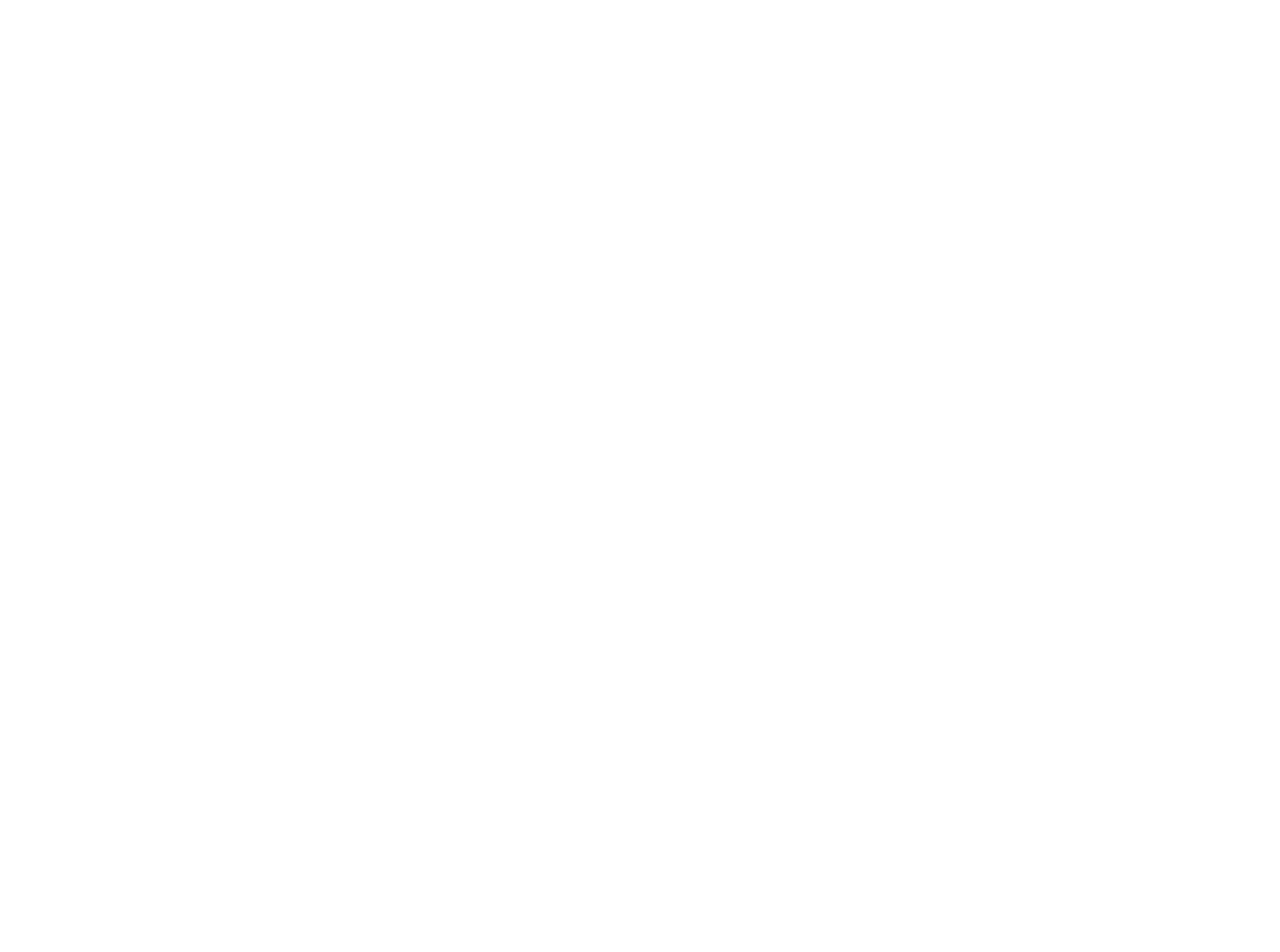
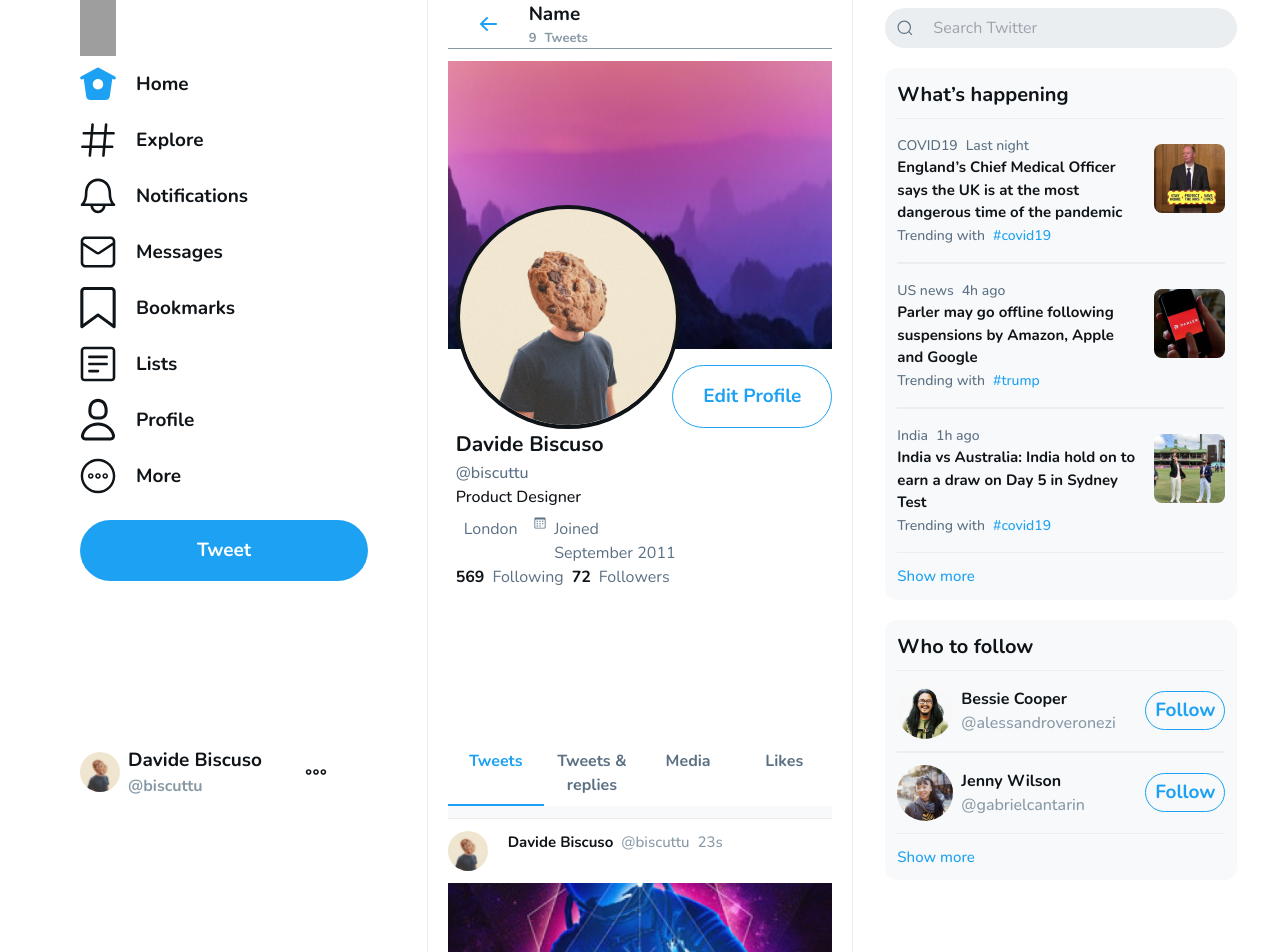
Before and after one commit to ygorgama/clone-twiter, a React (Vite) app: page /profile in a window 1280 px wide. Before the commit this address had no page. Shown: the top 952 px of the page. Before the commit the page ends 800 px from the top, so only its background shows below. Built offline with nearby package versions, Linux system fonts and the light colour scheme; grey boxes are pictures that could not be loaded.

Commit message:
Página de profile quase completa, useContext adicionado

```diff
--- a/src/App.tsx
+++ b/src/App.tsx
@@ -4,20 +4,23 @@
 import { Home } from "./components/Home";
 import { PageNotFount } from "./components/PageNotFount";
 import { useState } from "react";
+import { ProfilePage } from "./components/ProfilePage";
+import { darkContext } from "./store/dark-context";
 
 function App() {
   const [isLoged, setIsLoged] = useState<boolean>(true);
   return (
-    <div className="App">
+    <darkContext.Provider value={{ isDark: false, setIsDark(isDark) {} }}>
       {isLoged && (
         <Routes>
           <Route path="/" element={<Navigate to="/home" />} />
           <Route path="/home" element={<Home />} />
+          <Route path="/profile" element={<ProfilePage />} />
           <Route path="/404" element={<PageNotFount />} />
         </Routes>
       )}
       {!isLoged && <Footer />}
-    </div>
+    </darkContext.Provider>
   );
 }
 
--- a/src/components/Header.tsx
+++ b/src/components/Header.tsx
@@ -1,84 +1,87 @@
-import { clsx } from 'clsx';
-import { Slot } from '@radix-ui/react-slot';
+import { clsx } from "clsx";
+import { Slot } from "@radix-ui/react-slot";
+import { NavLink } from "react-router-dom";
 
-
-export interface HeaderContainerProps{
+export interface HeaderContainerProps {
   isDark: boolean;
   isHome: boolean;
-    twetts: string
-    functionHandller?: () => void
+  twetts: string;
+  functionHandller?: () => void;
 }
 
-export interface HeaderProfileProps{
-    twetts: string
-    functionHandller?: () => void
+export interface HeaderProfileProps {
+  twetts: string;
+  functionHandller?: () => void;
 }
 
-export interface HeaderHomeProps{
-    functionHandller?: () => void
+export interface HeaderHomeProps {
+  functionHandller?: () => void;
 }
 
-
-export interface ImageProps{
-    functionHandller?: () => void
-    isHome: boolean
+export interface ImageProps {
+  functionHandller?: () => void;
+  isHome: boolean;
+  to?: string;
 }
 
-export function HeaderContainer(props:HeaderContainerProps) {
-
-    return(
-        <div className={clsx(
-            'flex text-md font-bold w-full  border-b-1 border-dark-6',
+export function HeaderContainer(props: HeaderContainerProps) {
+  return (
+    <div
+      className={clsx(
+        "flex text-md font-bold w-full  border-b-1 border-dark-6",
         {
-                "text-black":  !props.isDark,
+          "text-black": !props.isDark,
           "text-white": props.isDark,
-
         }
-        )}>
-
-            {props.isHome ? <HeaderHome functionHandller={props.functionHandller}/>  : <HeaderProfile twetts={props.twetts} />}
+      )}
+    >
+      {props.isHome ? (
+        <HeaderHome functionHandller={props.functionHandller} />
+      ) : (
+        <HeaderProfile twetts={props.twetts} />
+      )}
     </div>
-    )
+  );
 }
 
-
-function Symbol(props:ImageProps) {
-        const image = props.isHome  ? 'change-mode.svg' : 'setinha.svg';
-        const Comp = props.isHome ? 'button' : 'a'
-        return(
-        <Slot className='w-9 h-14'>
-            <button onClick={props.functionHandller}><img src={`../../src/assets/${image}`} alt="Simbolo" /></button>
+function Symbol(props: ImageProps) {
+  const image = props.isHome ? "change-mode.svg" : "setinha.svg";
+  const Comp = props.isHome ? "button" : NavLink;
+  return (
+    <Slot className="w-9 h-14">
+      <Comp to="/" onClick={props.functionHandller}>
+        <img src={`../../src/assets/${image}`} alt="Simbolo" />
+      </Comp>
     </Slot>
-    )
+  );
 }
 
-
-
-
- function HeaderProfile(props:HeaderProfileProps) {
-    return(
-        <div className='flex items-center ml-8'>
-            <div className='mr-8'>
-                <Symbol isHome={false}/>
+function HeaderProfile(props: HeaderProfileProps) {
+  return (
+    <div className="flex items-center ml-8">
+      <div className="mr-8">
+        <Symbol isHome={false} />
       </div>
       <div>
-                <p className='text-md'>Name</p>
-                <p className='text-dark-6 text-xls'>{props.twetts}</p>
+        <p className="text-md">Name</p>
+        <div className="flex text-dark-6 text-xls">
+          <p className="mr-2">{props.twetts}</p>
+          <p>Tweets</p>
         </div>
       </div>
-    )
+    </div>
+  );
 }
 
-
-function HeaderHome(props:HeaderHomeProps) {
-    return(
-        <div className='flex justify-between items-center w-full'>
-            <div >
-               <p className='text-md'>Home</p>
+function HeaderHome(props: HeaderHomeProps) {
+  return (
+    <div className="flex justify-between items-center w-full">
+      <div>
+        <p className="text-md">Home</p>
       </div>
       <div>
-                <Symbol functionHandller={props.functionHandller}  isHome={true}/>
+        <Symbol functionHandller={props.functionHandller} isHome={true} />
       </div>
     </div>
-    )
+  );
 }
--- a/src/components/Home.tsx
+++ b/src/components/Home.tsx
@@ -4,11 +4,12 @@
 import { Spacer } from "./Spacer";
 import { SearchContainer } from "./SearchBar";
 import { NewsItems } from "./News";
-import React, { useState } from "react";
+import React, { useContext, useState } from "react";
 import { Follow } from "./Follow";
 import clsx from "clsx";
 import { TweetInfo } from "./Tweet";
-import { useLocation, useParams } from "react-router-dom";
+import { useLocation } from "react-router-dom";
+import { darkContext } from "../store/dark-context";
 
 interface darkMode {
   isDark: boolean;
@@ -23,18 +24,20 @@
 export function Home() {
   const path = useLocation();
   // console.log(path.pathname);
+  const darkModeCtx = useContext(darkContext);
+  const isDark = darkModeCtx.isDark;
 
   const [arrayTwitte, setArrayTwitte] = useState<Tweet[]>([]);
 
-  const [darkMode, setDarkMode] = useState<darkMode>({
-    isDark: false,
-  });
+  // const [darkMode, setDarkMode] = useState<darkMode>({
+  //   isDark: false,
+  // });
 
-  const darkModeChange = () => {
-    setDarkMode((prevState) => ({
-      isDark: !prevState.isDark,
-    }));
-  };
+  // const darkModeChange = () => {
+  //   setDarkMode((prevState) => ({
+  //     isDark: !prevState.isDark,
+  //   }));
+  // };
 
   const TweetHandler = (newTweet: Tweet): void => {
     for (const item of arrayTwitte) {
@@ -48,30 +51,30 @@
   return (
     <div
       className={clsx(" grid grid-cols-3", {
-        "bg-dark-1": darkMode.isDark,
+        "bg-dark-1": isDark,
       })}
     >
       <div className="w-full pl-20 h-full">
-        <SideBar isZero={false} isDark={darkMode.isDark} />
+        <SideBar isZero={false} isDark={isDark} />
       </div>
       <div className="w-full h-full border-x-1 border-dark-7 px-5">
         <div className="w-full">
           <HeaderContainer
-            functionHandller={darkModeChange}
-            isDark={darkMode.isDark}
+            // functionHandller={darkModeChange}
+            isDark={isDark}
             twetts="9"
             isHome={true}
           />
         </div>
         <Post
           changeArray={TweetHandler}
-          isDark={darkMode.isDark}
+          isDark={isDark}
           src="../../src/assets/Profile Picture.svg"
         />
-        <Spacer isDark={darkMode.isDark} />
+        <Spacer isDark={isDark} />
         {arrayTwitte.map((item) => (
           <TweetInfo
-            isDark={darkMode.isDark}
+            isDark={isDark}
             content={item.text}
             time="23s"
             userName="@biscuttu"
@@ -82,7 +85,7 @@
           />
         ))}
         <TweetInfo
-          isDark={darkMode.isDark}
+          isDark={isDark}
           content=""
           time="23s"
           userName="@biscuttu"
@@ -92,7 +95,7 @@
           key="aloha2"
         />
         <TweetInfo
-          isDark={darkMode.isDark}
+          isDark={isDark}
           content=""
           time="23s"
           userName="@biscuttu"
@@ -103,10 +106,10 @@
         />
       </div>
       <div className="pt-2 pl-8 w-full ">
-        <SearchContainer isDark={darkMode.isDark} />
+        <SearchContainer isDark={isDark} />
         <div className="mt-5">
           <NewsItems.root
-            isDark={darkMode.isDark}
+            isDark={isDark}
             nome="What’s happening"
             children={
               <React.Fragment>
@@ -138,7 +141,7 @@
 
         <div className="mt-5 mb-5">
           <NewsItems.root
-            isDark={darkMode.isDark}
+            isDark={isDark}
             nome="Who to follow"
             children={
               <React.Fragment>
--- a/src/components/ProfilePage.tsx
+++ b/src/components/ProfilePage.tsx
@@ -1,96 +1,125 @@
+import { SideBar } from "./SideBar";
 import clsx from "clsx";
-import { Button } from "./Button";
+import { NewsItems } from "./News";
+import React from "react";
+import { TweetInfo } from "./Tweet";
+import { HeaderContainer } from "./Header";
+import { Post } from "./Post";
+import { Spacer } from "./Spacer";
+import { SearchContainer } from "./SearchBar";
+import { Follow } from "./Follow";
+import { Tabbar } from "./Tabbar";
+import { ProfileTop } from "./ProfileTop";
 
-export interface ProfilePageProps {
-  avatar: string;
-  name: string;
-  username: string;
-  workArea: string;
-  isDark: boolean;
-}
-
-export function ProfilePage(props: ProfilePageProps) {
+export function ProfilePage() {
   return (
     <div
-      className={clsx(
-        { "text-black": !props.isDark },
-        { "text-white": props.isDark }
-      )}
+      className={clsx(" grid grid-cols-3", {
+        // "bg-dark-1": darkMode.isDark,
+      })}
     >
-      <div className="w-full">
-        <img
-          className="w-full h-72"
-          src="../../src/assets/imagem-profile.png"
-          alt="Imagem de fundo"
+      <div className="w-full pl-20 h-full">
+        <SideBar isDark={false} isZero={true} />
+      </div>
+      <div className="w-full h-full border-x-1 border-dark-7 px-5">
+        <div className="w-full mb-3">
+          <HeaderContainer isDark={false} twetts="9" isHome={false} />
+        </div>
+        <ProfileTop
+          isDark={false}
+          avatar="../../src/assets/Profile Picture.svg"
+          name="Davide Biscuso"
+          username="biscuttu"
+          workArea="Product Designer"
+        />
+        <Tabbar isActive={true} isDark={false} />
+        <Spacer isDark={false} />
+        {/* {arrayTwitte.map((item) => (
+          <TweetInfo
+            isDark={false}
+            content={item.text}
+            time="23s"
+            userName="@biscuttu"
+            name="Davide Biscuso"
+            imageSrc={item.image}
+            src="../../src/assets/Profile Picture.svg"
+            key={item.key}
+          />
+        ))} */}
+        <TweetInfo
+          isDark={false}
+          content=""
+          time="23s"
+          userName="@biscuttu"
+          name="Davide Biscuso"
+          imageSrc="../src/assets/Placehpolder.png"
+          src="../../src/assets/Profile Picture.svg"
+          key="aloha2"
+        />
+        <TweetInfo
+          isDark={false}
+          content=""
+          time="23s"
+          userName="@biscuttu"
+          name="Davide Biscuso"
+          imageSrc="../src/assets/Placehpolder.png"
+          src="../../src/assets/Profile Picture.svg"
+          key="aloha"
         />
       </div>
-      <div>
-        <div className="flex justify-between mt-4">
-          <div className="relative left-2 -top-40 ">
-            <img
-              className="w-56 rounded-full border-4 border-black border-solid"
-              src={props.avatar}
-              alt="Avatar"
-            />
-            <div>
-              <h3 className="text-xlg font-bold">{props.name}</h3>
-              <p className="text-sm font-medium text-dark-5">
-                @{props.username}
-              </p>
-              <p className="text-sm font-medium">{props.workArea}</p>
-              <div
-                className={clsx(
-                  "flex mt-2",
-                  { "text-dark-5": !props.isDark },
-                  { "text-dark-6": props.isDark }
-                )}
-              >
-                <div className="flex mr-4">
-                  <span className="mr-2">
-                    <img src="../../src/assets/location.svg" alt="location" />{" "}
-                  </span>
-                  <span>London</span>
-                </div>
-                <div className="flex">
-                  <span className="mr-2">
-                    <img src="../../src/assets/calendar.svg" alt="Calendar" />
-                  </span>
-                  <span>Joined September 2011</span>
-                </div>
-              </div>
-              <div>
-                <span className="font-bold">569</span>
-                <span
-                  className={clsx(
-                    "ml-2 mr-2",
-                    { "text-dark-5": !props.isDark },
-                    { "text-dark-6": props.isDark }
-                  )}
-                >
-                  Following
-                </span>
-                <span className="font-bold">72</span>
-                <span
-                  className={clsx(
-                    "mx-2",
-                    { "text-dark-5": !props.isDark },
-                    { "text-dark-6": props.isDark }
-                  )}
-                >
-                  Followers
-                </span>
-              </div>
-            </div>
-          </div>
+      <div className="pt-2 pl-8 w-full ">
+        <SearchContainer isDark={false} />
+        <div className="mt-5">
+          <NewsItems.root
+            isDark={false}
+            nome="What’s happening"
+            children={
+              <React.Fragment>
+                <NewsItems.news
+                  imagem="../../src/assets/imagem-news-3.png"
+                  tempo="Last night"
+                  treding="#covid19"
+                  texto="England’s Chief Medical Officer says the UK is at the most dangerous time of the pandemic"
+                  titulo="COVID19"
+                />
+                <NewsItems.news
+                  imagem="../../src/assets/imagem-news-1.png"
+                  tempo="4h ago"
+                  treding="#trump"
+                  texto="Parler may go offline following suspensions by Amazon, Apple and Google"
+                  titulo="US news"
+                />
+                <NewsItems.news
+                  imagem="../../src/assets/imagem-news-2.png"
+                  tempo="1h ago"
+                  treding="#covid19"
+                  texto="India vs Australia: India hold on to earn a draw on Day 5 in Sydney Test"
+                  titulo="India"
+                />
+              </React.Fragment>
+            }
+          />
+        </div>
 
-          <div>
-            <Button
-              className="w-40 relative"
-              children="Edit Profile"
-              size="md"
-              isPrimary={false}
-            />
-          </div>
+        <div className="mt-5 mb-5">
+          <NewsItems.root
+            isDark={false}
+            nome="Who to follow"
+            children={
+              <React.Fragment>
+                <Follow
+                  name="Bessie Cooper"
+                  src="../../src/assets/bessie.svg"
+                  userName="@alessandroveronezi"
+                />
+                <Follow
+                  name="Jenny Wilson"
+                  src="../../src/assets/jessie.svg"
+                  userName="@gabrielcantarin"
+                />
+              </React.Fragment>
+            }
+          />
         </div>
       </div>
     </div>
--- /dev/null
+++ b/src/components/ProfileTop.tsx
@@ -0,0 +1,98 @@
+import clsx from "clsx";
+import { Button } from "./Button";
+
+export interface ProfilePageProps {
+  avatar: string;
+  name: string;
+  username: string;
+  workArea: string;
+  isDark: boolean;
+}
+
+export function ProfileTop(props: ProfilePageProps) {
+  return (
+    <div
+      className={clsx(
+        { "text-black": !props.isDark },
+        { "text-white": props.isDark }
+      )}
+    >
+      <div className="w-full">
+        <img
+          className="w-full h-72"
+          src="../../src/assets/imagem-profile.png"
+          alt="Imagem de fundo"
+        />
+      </div>
+      <div>
+        <div className="flex justify-between mt-4">
+          <div className="relative left-2 -top-40 ">
+            <img
+              className="w-56 rounded-full border-4 border-black border-solid"
+              src={props.avatar}
+              alt="Avatar"
+            />
+            <div>
+              <h3 className="text-xlg font-bold">{props.name}</h3>
+              <p className="text-sm font-medium text-dark-5">
+                @{props.username}
+              </p>
+              <p className="text-sm font-medium">{props.workArea}</p>
+              <div
+                className={clsx(
+                  "flex mt-2",
+                  { "text-dark-5": !props.isDark },
+                  { "text-dark-6": props.isDark }
+                )}
+              >
+                <div className="flex mr-4">
+                  <span className="mr-2">
+                    <img src="../../src/assets/location.svg" alt="location" />{" "}
+                  </span>
+                  <span>London</span>
+                </div>
+                <div className="flex">
+                  <span className="mr-2">
+                    <img src="../../src/assets/calendar.svg" alt="Calendar" />
+                  </span>
+                  <span>Joined September 2011</span>
+                </div>
+              </div>
+              <div>
+                <span className="font-bold">569</span>
+                <span
+                  className={clsx(
+                    "ml-2 mr-2",
+                    { "text-dark-5": !props.isDark },
+                    { "text-dark-6": props.isDark }
+                  )}
+                >
+                  Following
+                </span>
+                <span className="font-bold">72</span>
+                <span
+                  className={clsx(
+                    "mx-2",
+                    { "text-dark-5": !props.isDark },
+                    { "text-dark-6": props.isDark }
+                  )}
+                >
+                  Followers
+                </span>
+              </div>
+            </div>
+          </div>
+
+          <div>
+            <Button
+              className="w-40 relative"
+              children="Edit Profile"
+              size="md"
+              isPrimary={false}
+            />
+          </div>
+        </div>
+      </div>
+    </div>
+  );
+}
--- /dev/null
+++ b/src/store/dark-context.tsx
@@ -0,0 +1,11 @@
+import React, { useContext, createContext } from "react";
+
+export interface DarkContext {
+  isDark: boolean;
+  setIsDark: (isDark: boolean) => void;
+}
+
+export const darkContext = createContext<DarkContext>({
+  isDark: false,
+  setIsDark: () => {},
+});
```
Also changed, not shown: 2 other files (tests, documents, lock files or other folders). Lines whose indentation alone changed are shown as unchanged.
